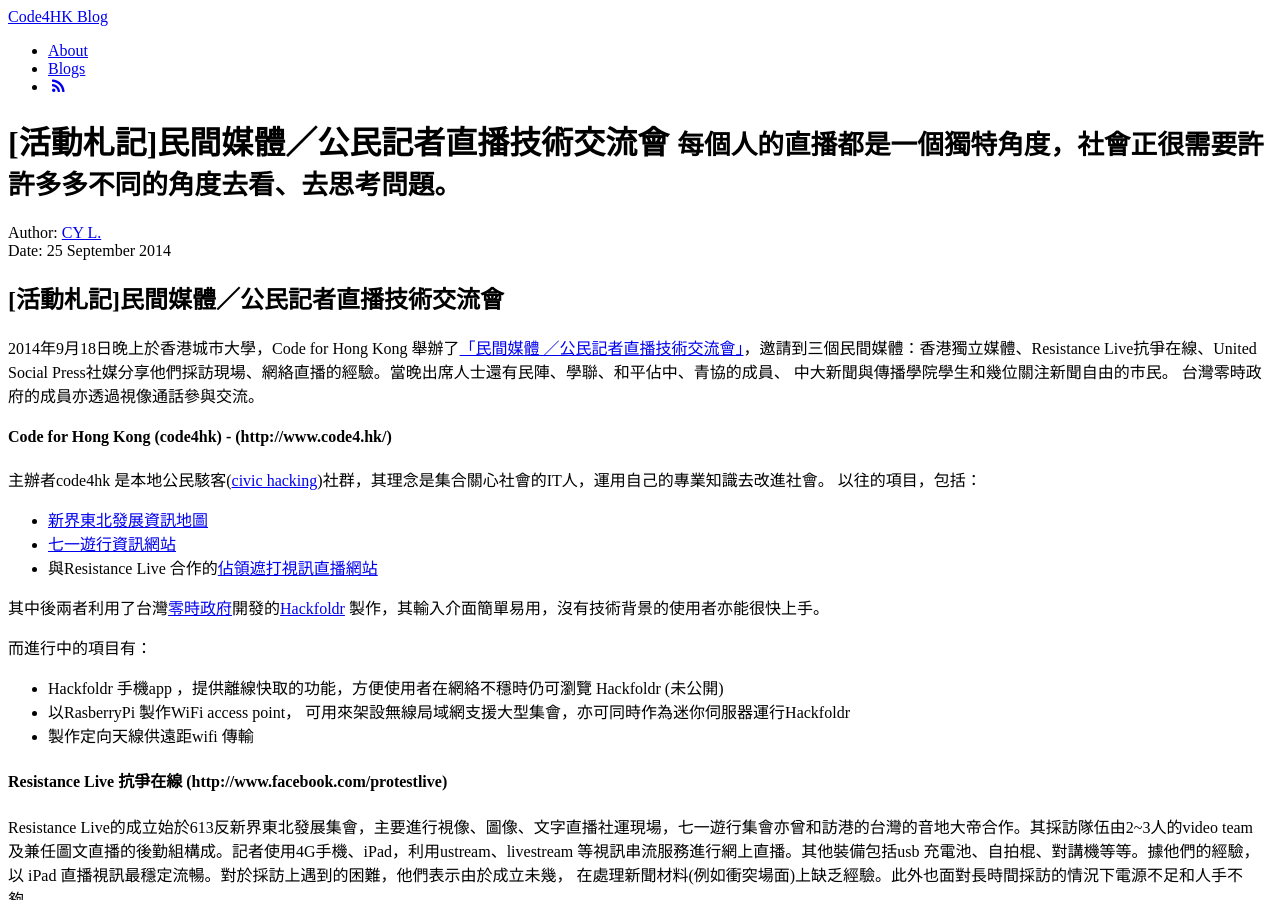
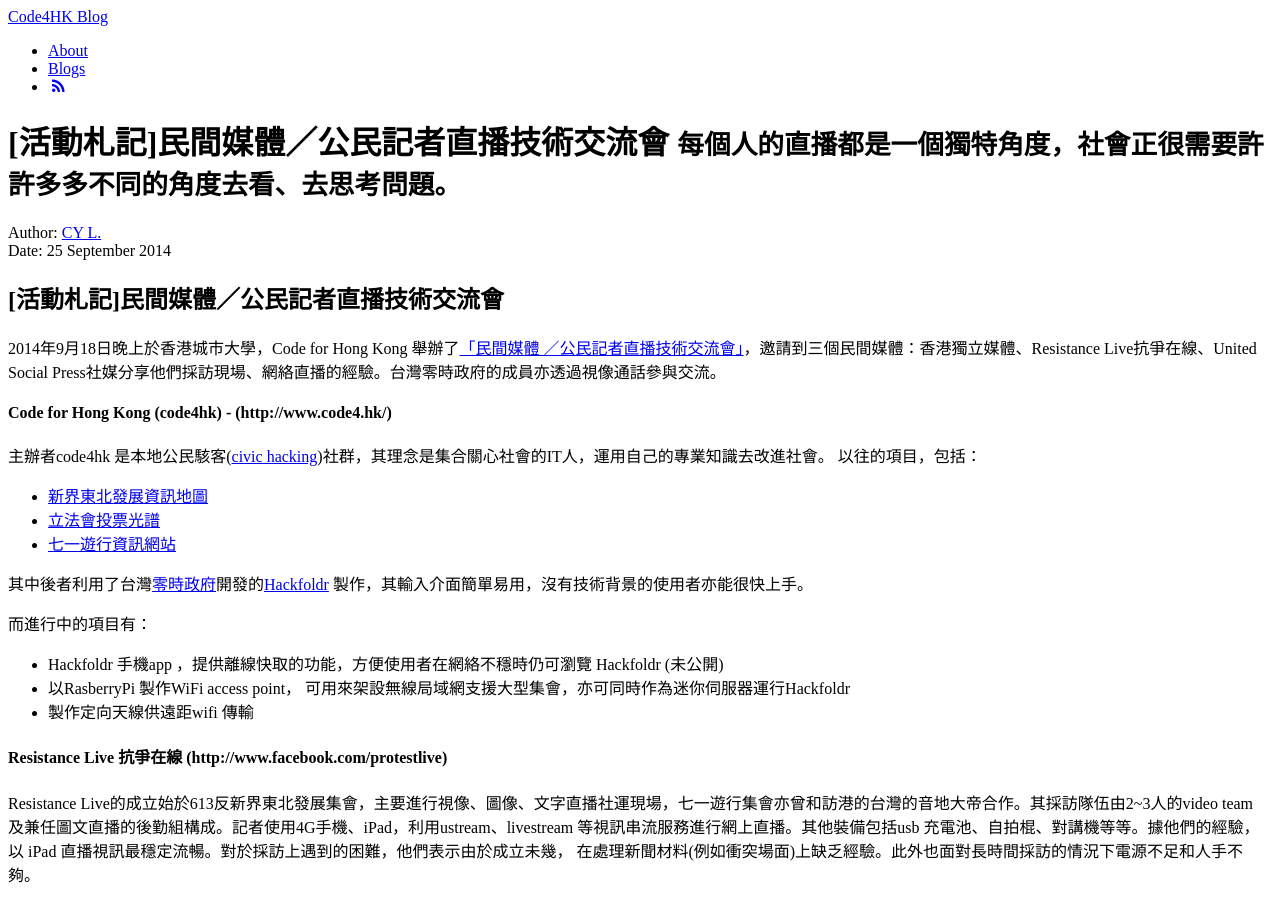
Before and after one commit to code4hk/code4hk.github.io, a Jekyll site: the page built from _posts/2014-09-25-citizen-journalists-meetup-writeup.md, in a window 1280 px wide and 900 px high. Built offline with Jekyll 4.4.1, drawn with Linux system fonts in a browser that asks for light colours; Markdown is read by kramdown in place of the engine named in the settings; comment, search, counter and statistics services are not loaded.

Commit message:
Update 2014-09-25-citizen-journalists-meetup-writeup.md

```diff
--- a/_posts/2014-09-25-citizen-journalists-meetup-writeup.md
+++ b/_posts/2014-09-25-citizen-journalists-meetup-writeup.md
@@ -10,15 +10,15 @@ tags : [code4hk, blog, citizenjournalism]
 
 ##[活動札記]民間媒體／公民記者直播技術交流會
 
-2014年9月18日晚上於香港城市大學，Code for Hong Kong 舉辦了[「民間媒體 ／公民記者直播技術交流會」](https://www.facebook.com/events/344642262369249/)，邀請到三個民間媒體：香港獨立媒體、Resistance Live抗爭在線、United Social Press社媒分享他們採訪現場、網絡直播的經驗。當晚出席人士還有民陣、學聯、和平佔中、青協的成員、 中大新聞與傳播學院學生和幾位關注新聞自由的市民。 台灣零時政府的成員亦透過視像通話參與交流。
+2014年9月18日晚上於香港城市大學，Code for Hong Kong 舉辦了[「民間媒體 ／公民記者直播技術交流會」](https://www.facebook.com/events/344642262369249/)，邀請到三個民間媒體：香港獨立媒體、Resistance Live抗爭在線、United Social Press社媒分享他們採訪現場、網絡直播的經驗。台灣零時政府的成員亦透過視像通話參與交流。
 
 ####Code for Hong Kong (code4hk) - (http://www.code4.hk/)
 主辦者code4hk 是本地公民駭客([civic hacking](http://www.codeforamerica.org/blog/2013/06/07/defining-civic-hacking/))社群，其理念是集合關心社會的IT人，運用自己的專業知識去改進社會。 以往的項目，包括：
 - [新界東北發展資訊地圖](http://northeast.code4.hk/)
+- [立法會投票光譜](http://blog.code4.hk/open%20data/2014/04/26/legco-votes-analysis/)
 - [七一遊行資訊網站](http://hackfoldr.org/71/)
-- 與Resistance Live 合作的[佔領遮打視訊直播網站](http://hackfoldr.org/resistancelive/13620594)
 
-其中後兩者利用了台灣[零時政府](http://g0v.tw/)開發的[Hackfoldr](http://hackfoldr.org/) 製作，其輸入介面簡單易用，沒有技術背景的使用者亦能很快上手。
+其中後者利用了台灣[零時政府](http://g0v.tw/)開發的[Hackfoldr](http://hackfoldr.org/) 製作，其輸入介面簡單易用，沒有技術背景的使用者亦能很快上手。
 
 而進行中的項目有：
 - Hackfoldr 手機app ，提供離線快取的功能，方便使用者在網絡不穩時仍可瀏覽 Hackfoldr (未公開)
```
